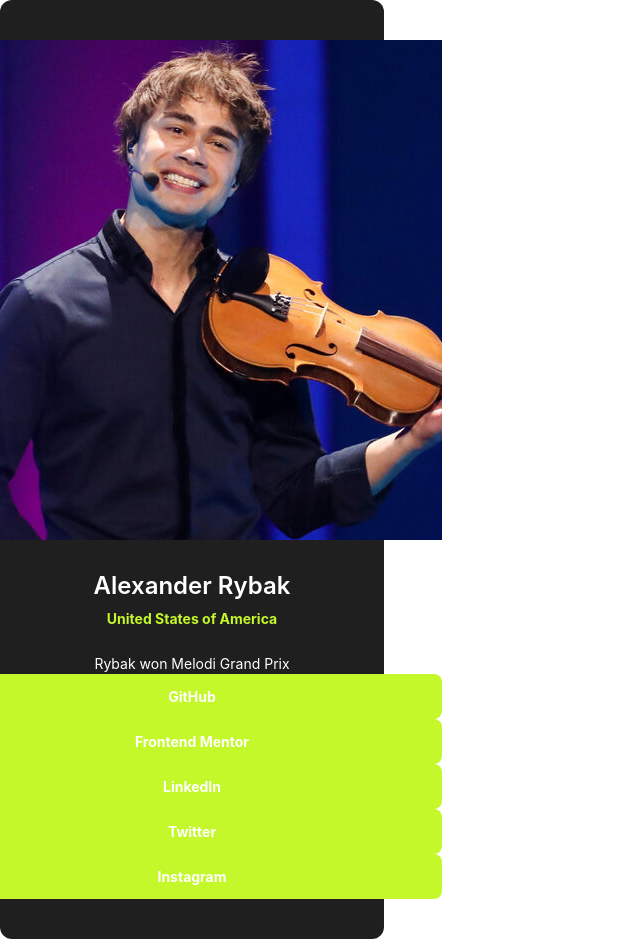
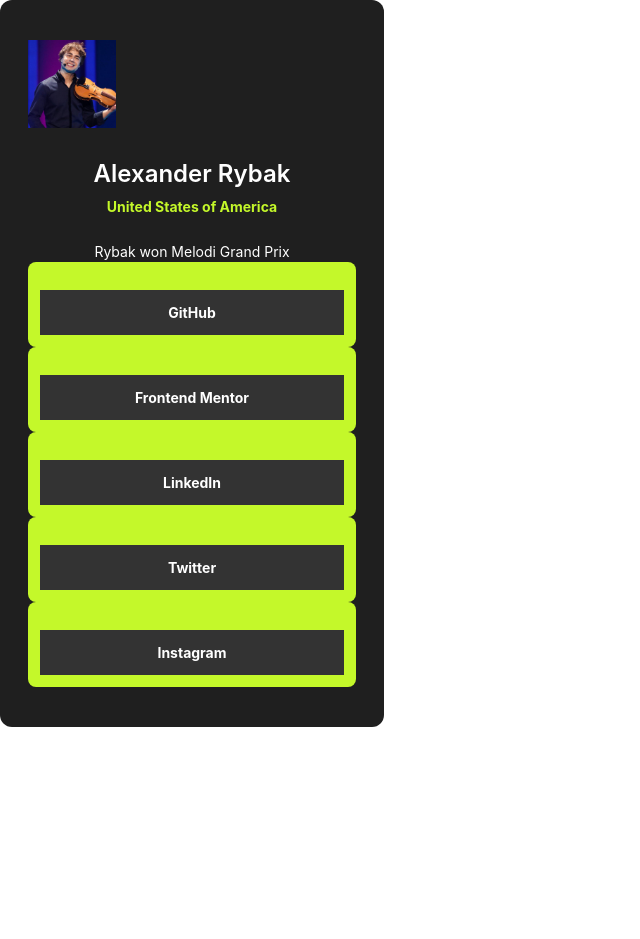
Before and after one commit to Mavzuna2904/social-links-profil, a plain HTML site: page index.html in a window 1280 px wide. Shown: the whole page, without its empty margins (0-640 px from the left). After the commit the page ends 800 px from the top, so only its background shows below. Drawn offline with Linux system fonts and the light colour scheme; files that its build step writes are made by us from their sources.

Commit message:
new html code

```diff
--- a/css/main.css
+++ b/css/main.css
@@ -16,7 +16,6 @@ a{
 
 }
 .page{
-    display: flex;
     display: flex;
     width: 384px;
     padding: 40px;
@@ -37,8 +36,8 @@ a{
 .page-image{
     width: 88px;
     height: 88px;
-    background: url(<path-to-image>), lightgray 50% / cover no-repeat;
 }
+
 .page-title{
     font-family: var(--Inter);
     font-size: 24px;
@@ -80,12 +79,27 @@ a{
 
 }
 .page-btn{
+    color: white;
     font-family: var(--Inter);
     font-size: 14px;
-    font-style: normal;
     font-weight: 700;
     line-height: 150%;
-    color: white;
+    display: flex;
+    padding: 12px;
+    width: 304px;
+    height: 45px;
+    justify-content: center;
+    align-items: center;
+    margin-top: 16px;
+    border-radius:8 px;
+    background-color: var(--Grey);
     cursor: pointer;
-    transition: 5s;
+    transition: .5s;
 }
+.page-btn:active{
+
+    background-color: var(--Neon-Green);
+    color: var(--Dark-Grey);
+
+
+}
--- a/index.html
+++ b/index.html
@@ -4,13 +4,13 @@
     <meta charset="UTF-8">
     <meta name="viewport" content="width=device-width, initial-scale=1.0">
     <title>Document</title>
-    <link rel="stylesheet" href="./main.css">
+    <link rel="stylesheet" href="./css/main.css">
 </head>
 <body>
 
     <div class="page">
         <div class="page-images">
-            <img src="./img/500x500.jpg" alt="">
+            <img src="./img/500x500.jpg" alt="" width="88" height="88">
             <h1 class="page-title">Alexander Rybak</h1>
             <p class="page-text">United States of America</p>
             <p class="page_text"> Rybak won Melodi Grand Prix</p>
```
